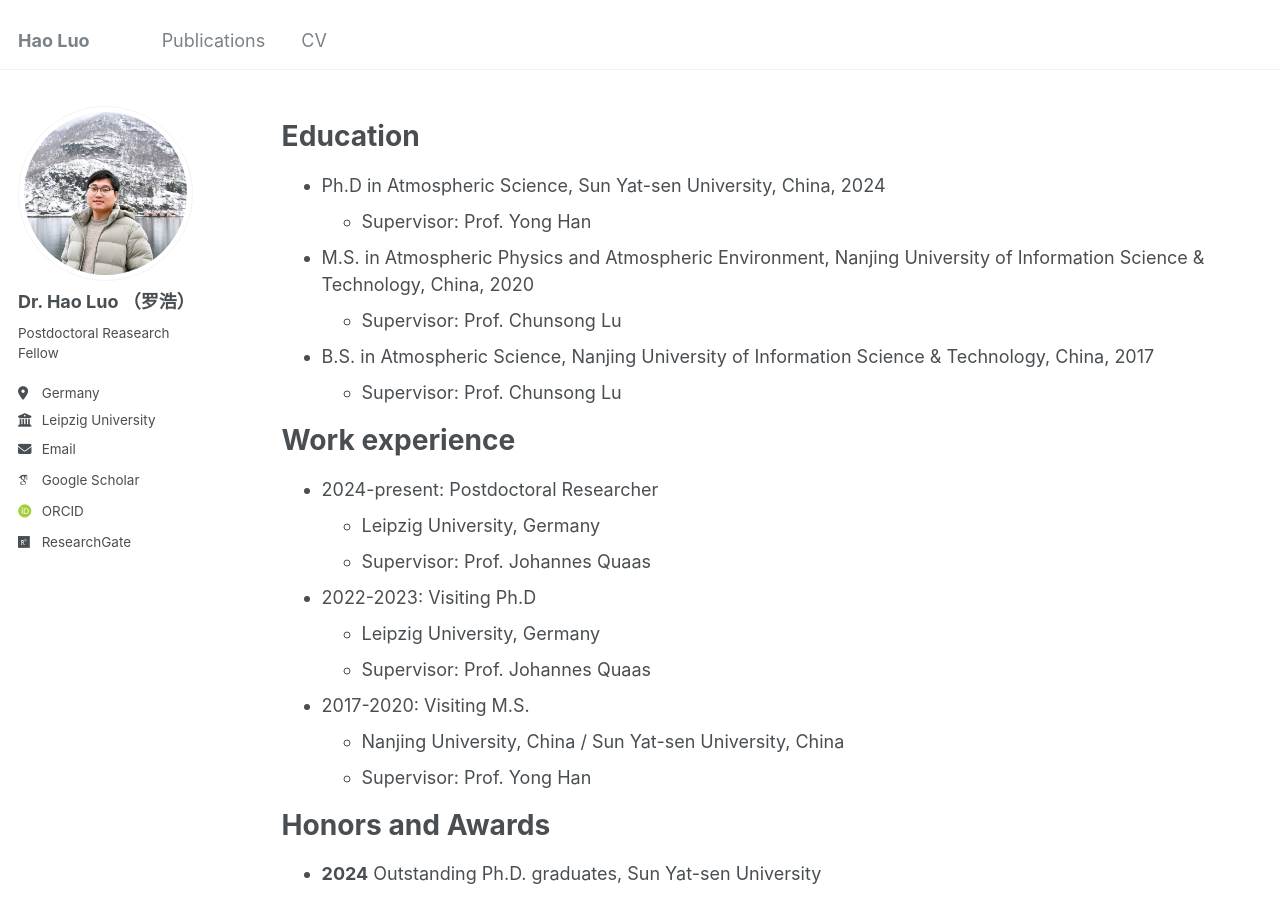
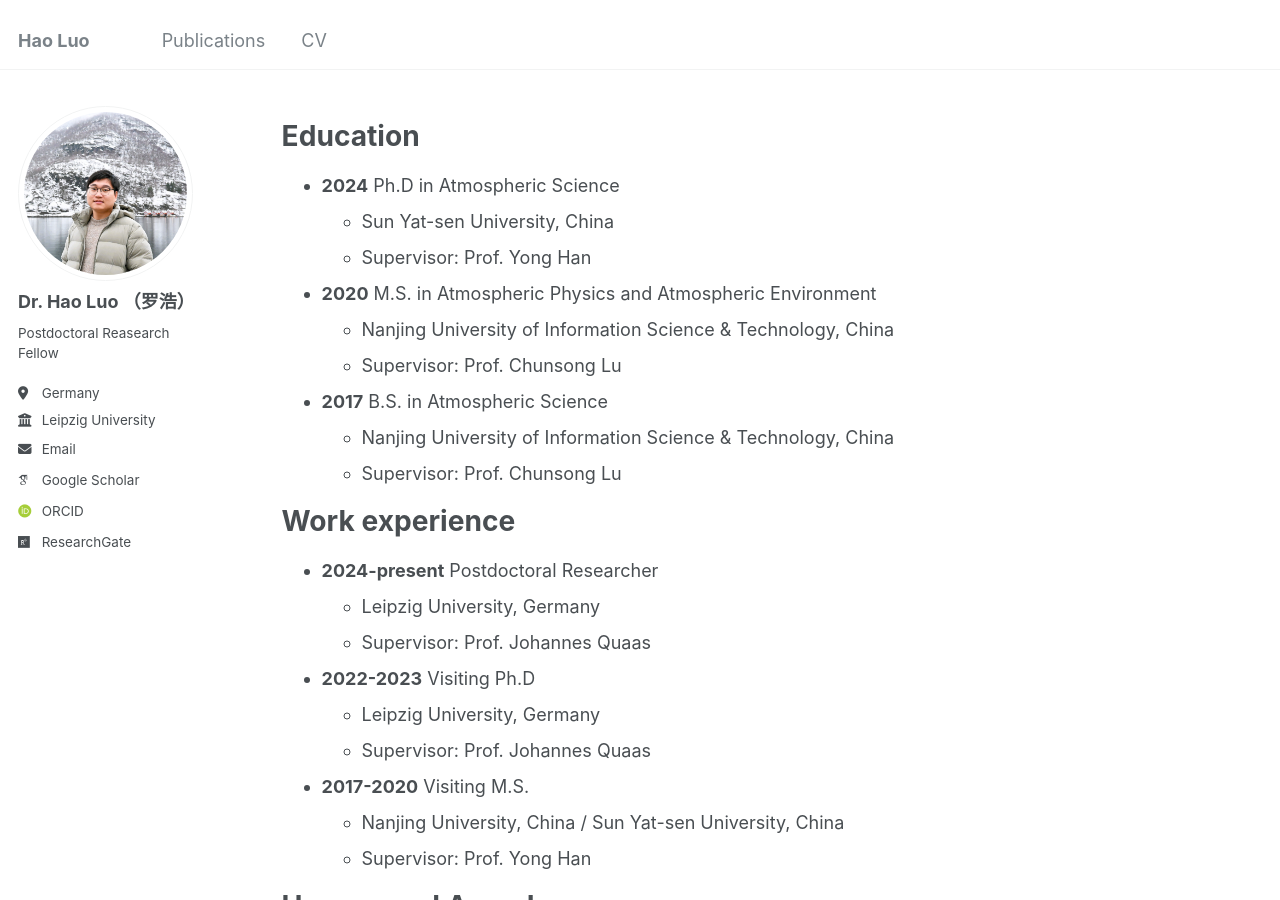
Before and after one commit to haoluo-atmos/haoluo-atmos.github.io, a Jekyll site: the page built from _pages/cv.md, in a window 1280 px wide and 900 px high. Built offline with Jekyll 4.4.1, drawn with Linux system fonts in a browser that asks for light colours; some web fonts are replaced.

Commit message:
Update cv.md

```diff
--- a/_pages/cv.md
+++ b/_pages/cv.md
@@ -11,22 +11,25 @@ redirect_from:
 
 Education
 ======
-* Ph.D in Atmospheric Science, Sun Yat-sen University, China, 2024
+* **2024** Ph.D in Atmospheric Science
+  * Sun Yat-sen University, China
   * Supervisor: Prof. Yong Han
-* M.S. in Atmospheric Physics and Atmospheric Environment, Nanjing University of Information Science & Technology, China, 2020
+* **2020** M.S. in Atmospheric Physics and Atmospheric Environment
+  * Nanjing University of Information Science & Technology, China
   * Supervisor: Prof. Chunsong Lu
-* B.S. in Atmospheric Science, Nanjing University of Information Science & Technology, China, 2017
+* **2017** B.S. in Atmospheric Science
+  * Nanjing University of Information Science & Technology, China
   * Supervisor: Prof. Chunsong Lu
 
 Work experience
 ======
-* 2024-present: Postdoctoral Researcher
+* **2024-present** Postdoctoral Researcher
   * Leipzig University, Germany
   * Supervisor: Prof. Johannes Quaas
-* 2022-2023: Visiting Ph.D
+* **2022-2023** Visiting Ph.D
   * Leipzig University, Germany
   * Supervisor: Prof. Johannes Quaas
-* 2017-2020: Visiting M.S.
+* **2017-2020** Visiting M.S.
   * Nanjing University, China / Sun Yat-sen University, China
   * Supervisor: Prof. Yong Han
 
```
